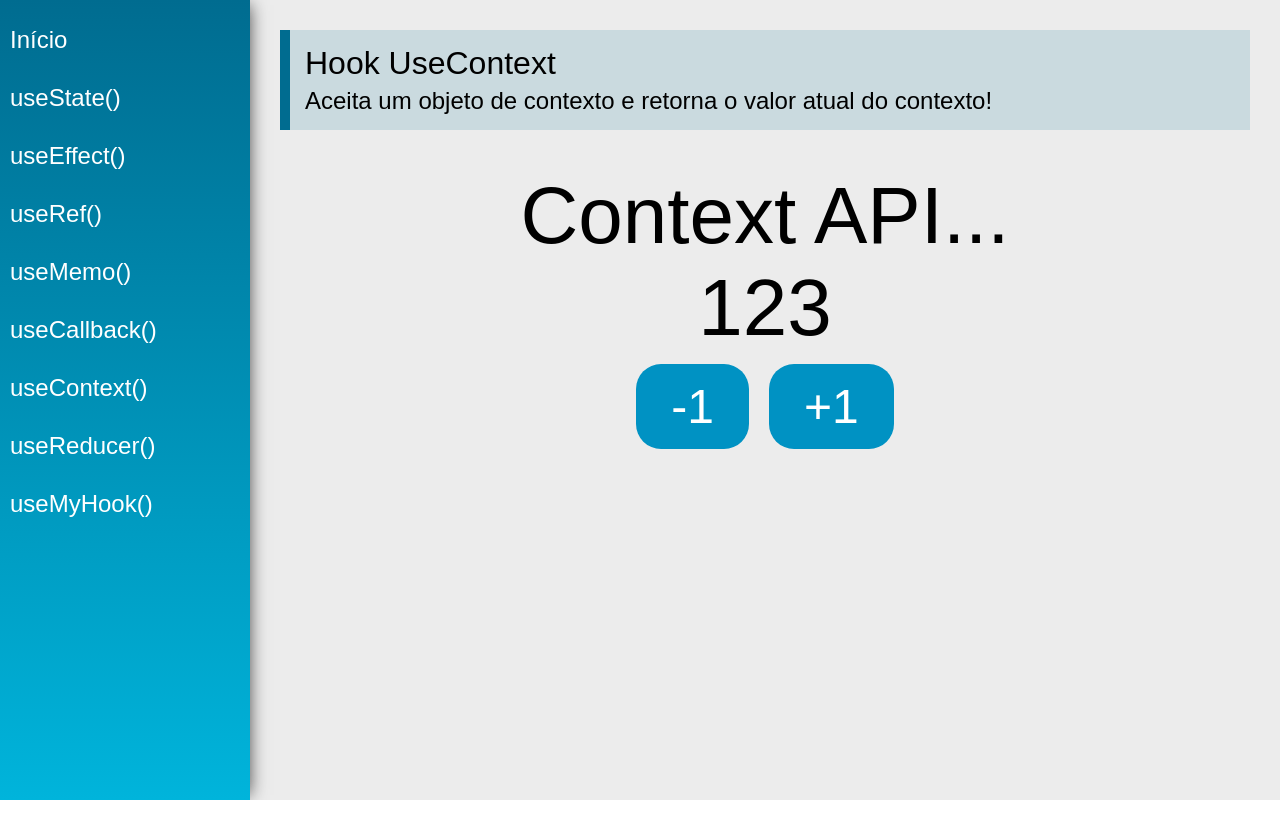
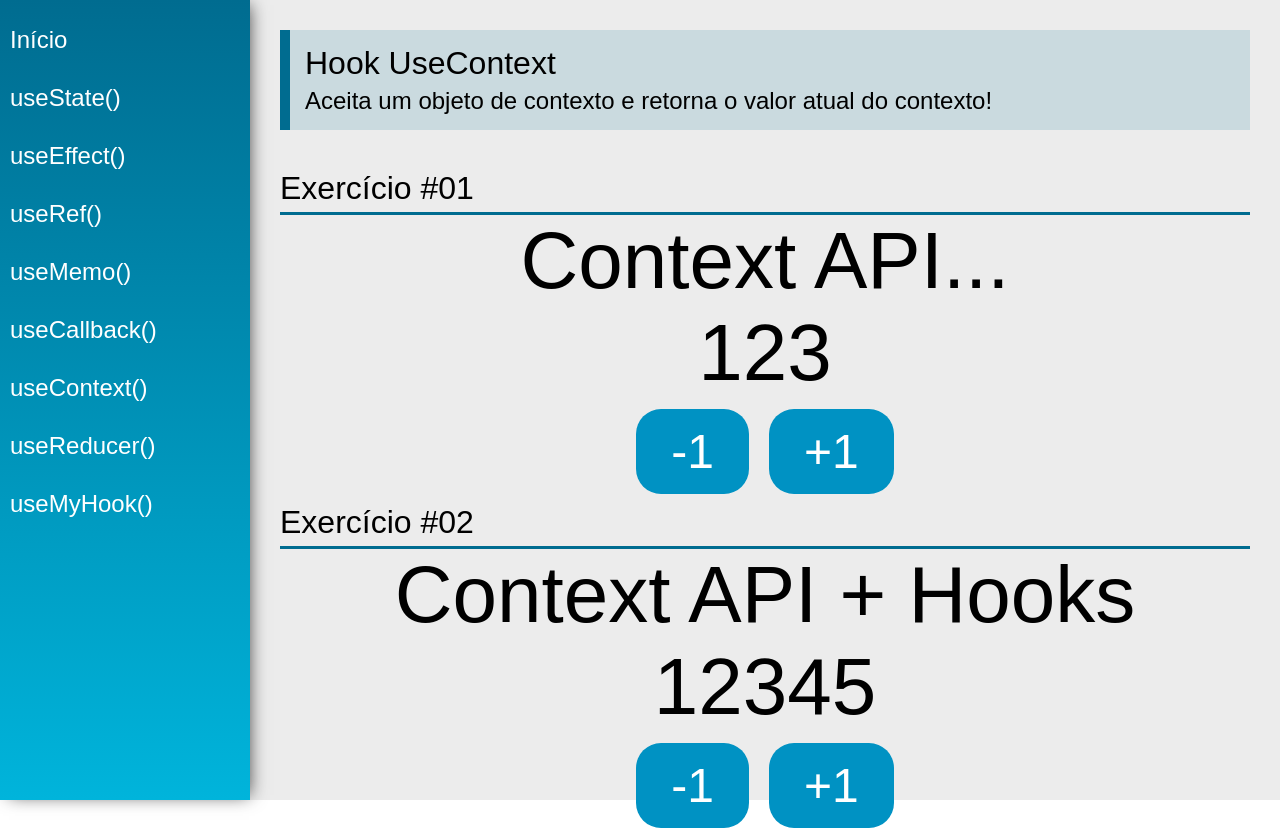
Before and after one commit to NcryScooby/ReactHooks, a React (Create React App) app: page /useContext in a window 1280 px wide. Before the commit the page ends 800 px from the top, so only its background shows below. Built offline with nearby package versions, Linux system fonts and the light colour scheme.

Commit message:
useContext#02

```diff
--- a/src/data/Store.jsx
+++ b/src/data/Store.jsx
@@ -0,0 +1,31 @@
+import React, { useState } from "react";
+
+const initialState = {
+  number: 12345,
+  text: "Context API + Hooks",
+};
+
+export const AppContext = React.createContext(initialState);
+
+const Store = (props) => {
+    const [state, setState] = useState(initialState);
+
+    function updateState(key, value){
+        setState({
+            ...state,
+            [key]: value
+        })
+    }
+
+  return (
+        <AppContext.Provider value={{
+            number: state.number,
+            text: state.text,
+            setNumber: n => updateState('number', n),
+            setText: t => updateState('text', t),
+        }}>
+            {props.children}
+        </AppContext.Provider>
+)};
+
+export default Store;
--- a/src/views/App.jsx
+++ b/src/views/App.jsx
@@ -6,10 +6,12 @@ import Menu from "../components/layout/Menu";
 import Content from "../components/layout/Content";
 
 import DataContext, {data} from "../data/DataContext";
+import Store from "../data/Store";
 
 const App = (props) => {
     const [state, setState] = useState(data)
   return (
+    <Store>
         <DataContext.Provider value={{state, setState}}>
           <div className="App">
             <Router>
@@ -18,6 +20,7 @@ const App = (props) => {
             </Router>
           </div>
         </DataContext.Provider>
+    </Store>
   );
 };
 
--- a/src/views/examples/UseContext.jsx
+++ b/src/views/examples/UseContext.jsx
@@ -1,8 +1,10 @@
-import React from 'react'
+import React, { useEffect } from 'react'
 import { useContext } from 'react'
 import PageTitle from '../../components/layout/PageTitle'
+import SectionTitle from '../../components/layout/SectionTitle'
 
 import DataContext from '../../data/DataContext'
+import { AppContext } from '../../data/Store'
 
 const UseContext = (props) => {
 
@@ -15,12 +17,17 @@ const UseContext = (props) => {
         })
     }
 
+    const {number, text, setNumber} = useContext(AppContext)
+
     return (
         <div className="UseContext">
             <PageTitle
                 title="Hook UseContext"
                 subtitle="Aceita um objeto de contexto e retorna o valor atual do contexto!"
             />
+
+            <SectionTitle title="Exercício #01"/>
+
             <div className="center">
                 <span className="text">{state.text}</span>
                 <span className="text">{state.number}</span>
@@ -30,6 +37,16 @@ const UseContext = (props) => {
                     <button className="btn" onClick={() => addNumber(+1)}>+1</button>
                 </div>
             </div>
+
+            <SectionTitle title="Exercício #02"/>
+            <div className="center">
+                <span className="text">{text}</span>
+                <span className="text">{number}</span>
+                <div>
+                    <button className="btn" onClick={() => setNumber(number - 1)}>-1</button>
+                    <button className="btn" onClick={() => setNumber(number + 1)}>+1</button>
+                </div>
+            </div>
         </div>
     )
 }
```
Lines whose indentation alone changed are shown as unchanged.
